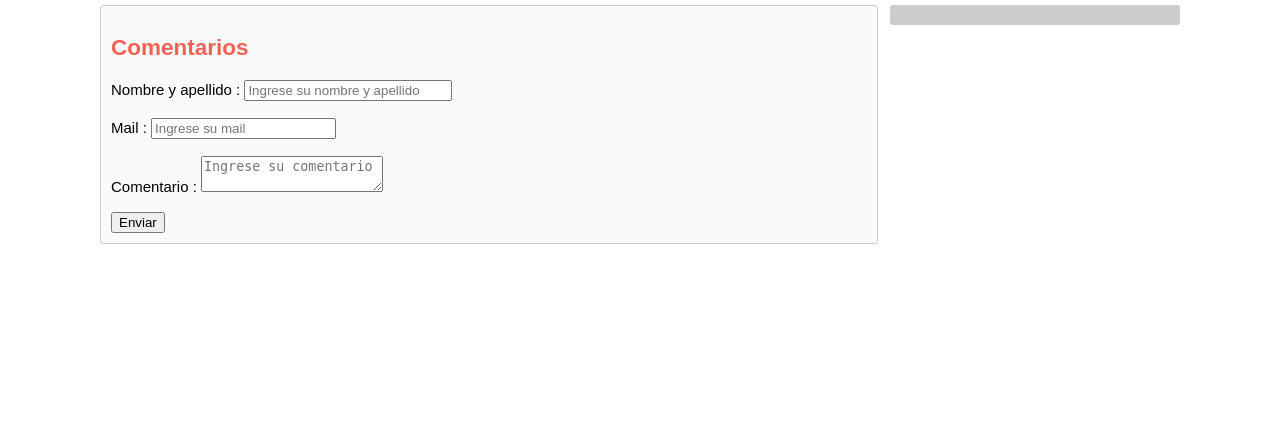
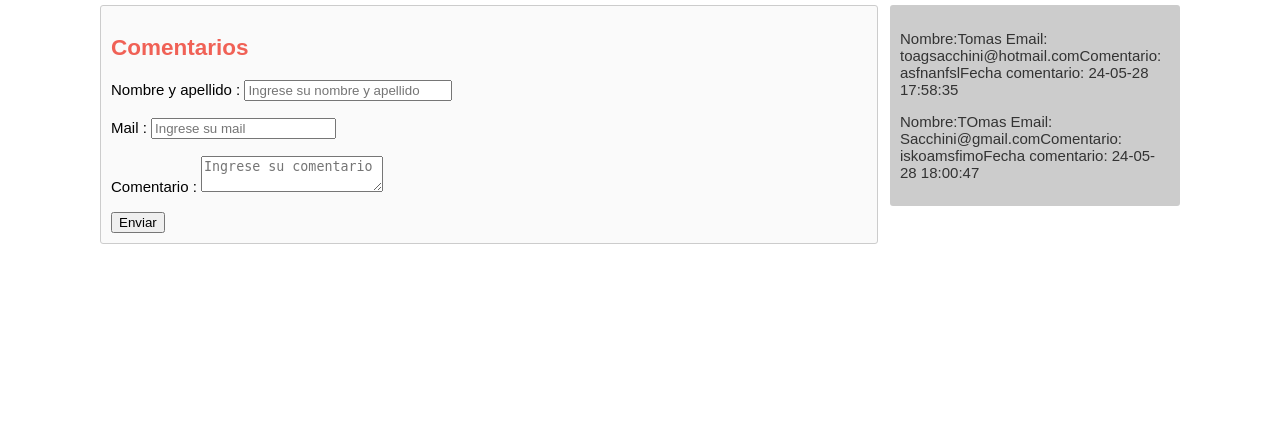
Before and after one commit to TomiSach/PHP_avanzado, a PHP site: page /unidad3.php in a window 1280 px wide. Shown: the part 151-572 px from the top of the page. Run offline with PHP 8.4, Linux system fonts and the light colour scheme.

Commit message:
funca(arreglar tabulado)

```diff
--- a/base_evaluaciones/ejemplo1.txt
+++ b/base_evaluaciones/ejemplo1.txt
@@ -1 +1,4 @@
-<h2> Nombre:Tomas SacchiniEmail: Tomassacchini@hotmail.comComentario: HOlaaFecha comentario: 24-05-27 22:35:40</h2> <hr/><h2> Nombre:tomas Email: sachi@hotmail.com Comentario: holaa Fecha comentario: 24-05-27 22:51:35</h2> <hr/><h2> Nombre:Tomas Email: sacchin@hotmail.com Comentario: Holai Fecha comentario: 24-05-27 22:53:36</h2> <hr/><h2> Nombre:Tomas Email: Sachiha@hotmal.com Comentario: lmsafla Fecha comentario: 24-05-27 22:54:33</h2> <hr/><h2> Nombre:tomas Email: sgas@hotmail.com Comentario: ksamla Fecha comentario: 24-05-27 22:56:16</h2> <hr/><h2> Nombre:tomas Email: sanfja@hotmail.com Comentario: knsklgna Fecha comentario: 24-05-27 22:57:41</h2> <hr/>
+<p>Nombre:Tomas
+Email: toagsacchini@hotmail.comComentario: asfnanfslFecha comentario: 24-05-28 17:58:35</p><p>Nombre:TOmas
+
+ Email: Sacchini@gmail.comComentario: iskoamsfimoFecha comentario: 24-05-28 18:00:47</p>
--- a/base_evaluaciones/unidad3.php
+++ b/base_evaluaciones/unidad3.php
@@ -15,7 +15,7 @@
 
 
 			<nav>
-				<?php include("botonera.php"); ?>
+				<?php include ("botonera.php"); ?>
 			</nav>
 		</header>
 		<section>
@@ -23,27 +23,42 @@
 
 			<form action="comentarios.php" method="POST">
 				<label for="clase">Nombre y apellido :</label>
-				<input type="text" id="nombre" name="nombre" placeholder="Ingrese su nombre y apellido" style="width:200px;"  required>
+				<input type="text" id="nombre" name="nombre" placeholder="Ingrese su nombre y apellido"
+					style="width:200px;" required>
 				<br><br>
 				<label for="clase">Mail :</label>
-				<input type="email" id="mail" name="mail" placeholder="Ingrese su mail"  required>
+				<input type="email" id="mail" name="mail" placeholder="Ingrese su mail" required>
 				<br><br>
 				<label for="clase">Comentario :</label>
-				<textarea type="text" name='comentario' placeholder="Ingrese su comentario" maxlength="200"  required></textarea>
+				<textarea type="text" name='comentario' placeholder="Ingrese su comentario" maxlength="200"
+					required></textarea>
 				<br><br>
 				<input type="submit" value="Enviar">
 			</form>
 
 			<?php
-			if(isset($_GET["ficha_creada"])){
-				echo "<p>Comentario guardado correctamente.</p>";
+
+			if (isset($_GET['ficha_creada'])) {
+				echo "<h2>Comentario guardado</h2>";
 			}
 
-		?>
+
+
+			?>
 
 		</section>
 		<aside>
-
+			<?php
+			$nombre = "ejemplo1.txt";
+			if ($archivo = fopen($nombre, "r")) {
+				while (($linea = fgets($archivo)) !== false) {
+					echo $linea;
+				}
+				fclose($archivo);
+			} else {
+				echo "<p>No se encontró el archivo de comentarios.</p>";
+			}
+			?>
 		</aside>
 		<footer>
 			<a href="https://site.elearning-total.com/courses/?com=lb">Programación en PHP y MySQL - Nivel Avanzado</a>
```
Also changed, not shown: base_evaluaciones/comentarios.php (+6 -6 lines), base_evaluaciones/unidad2.php (+6 -16 lines).
